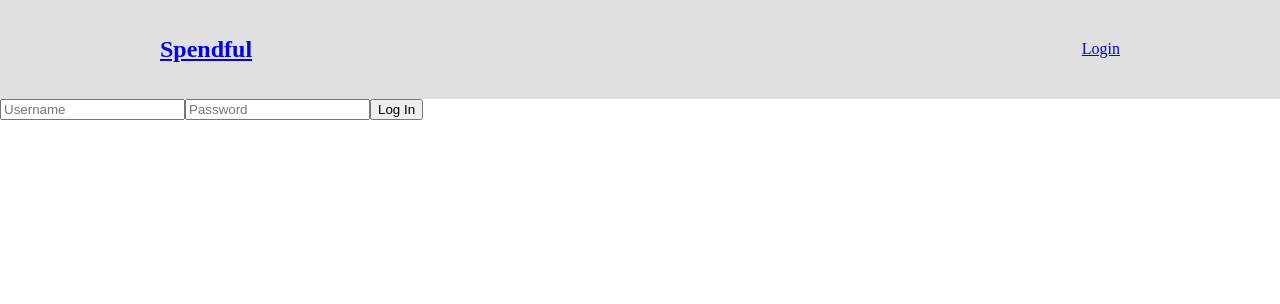
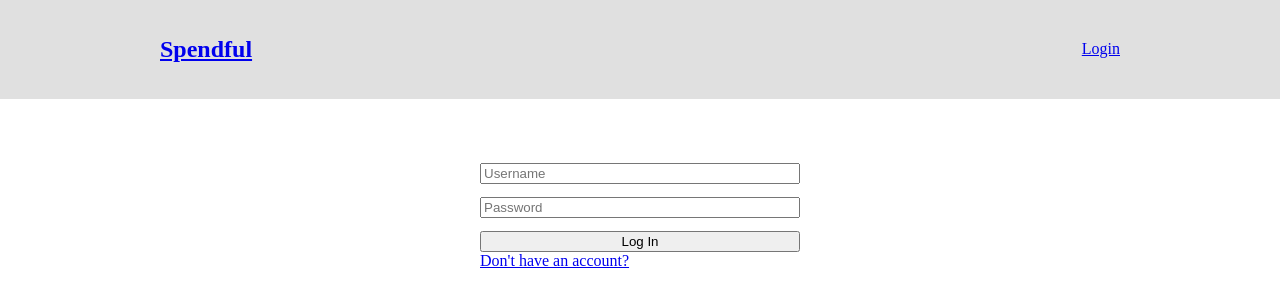
Before and after one commit to thinkful-ei-armadillo/spendful, a React (Create React App) app: page /login in a window 1280 px wide. Shown: the top 304 px of the page. Built offline with nearby package versions, Linux system fonts and the light colour scheme.

Commit message:
added css for login page

```diff
--- /dev/null
+++ b/src/routes/LoginPage.css
@@ -0,0 +1,13 @@
+.login-form {
+  margin: 4em auto 0;
+  max-width: 20em;
+}
+
+.login-form form {
+  display: flex;
+  flex-direction: column;
+}
+
+.login-form form input {
+  margin: 0 0 1em 0;
+}
--- a/src/routes/LoginPage.js
+++ b/src/routes/LoginPage.js
@@ -1,16 +1,18 @@
 import React, { Component } from 'react';
+import { Link } from 'react-router-dom';
+import './LoginPage.css';
 
 export default class LoginPage extends Component {
-
-  render(){
+  render() {
     return(
-      <div>
+      <section className="login-form">
         <form>
           <input type="text" placeholder="Username"/>
           <input type="password" placeholder="Password"/>
           <button type="submit">Log In</button>
         </form>
-      </div>
+        <Link to="/">Don't have an account?</Link>
+      </section>
     )
   }
 }
```
